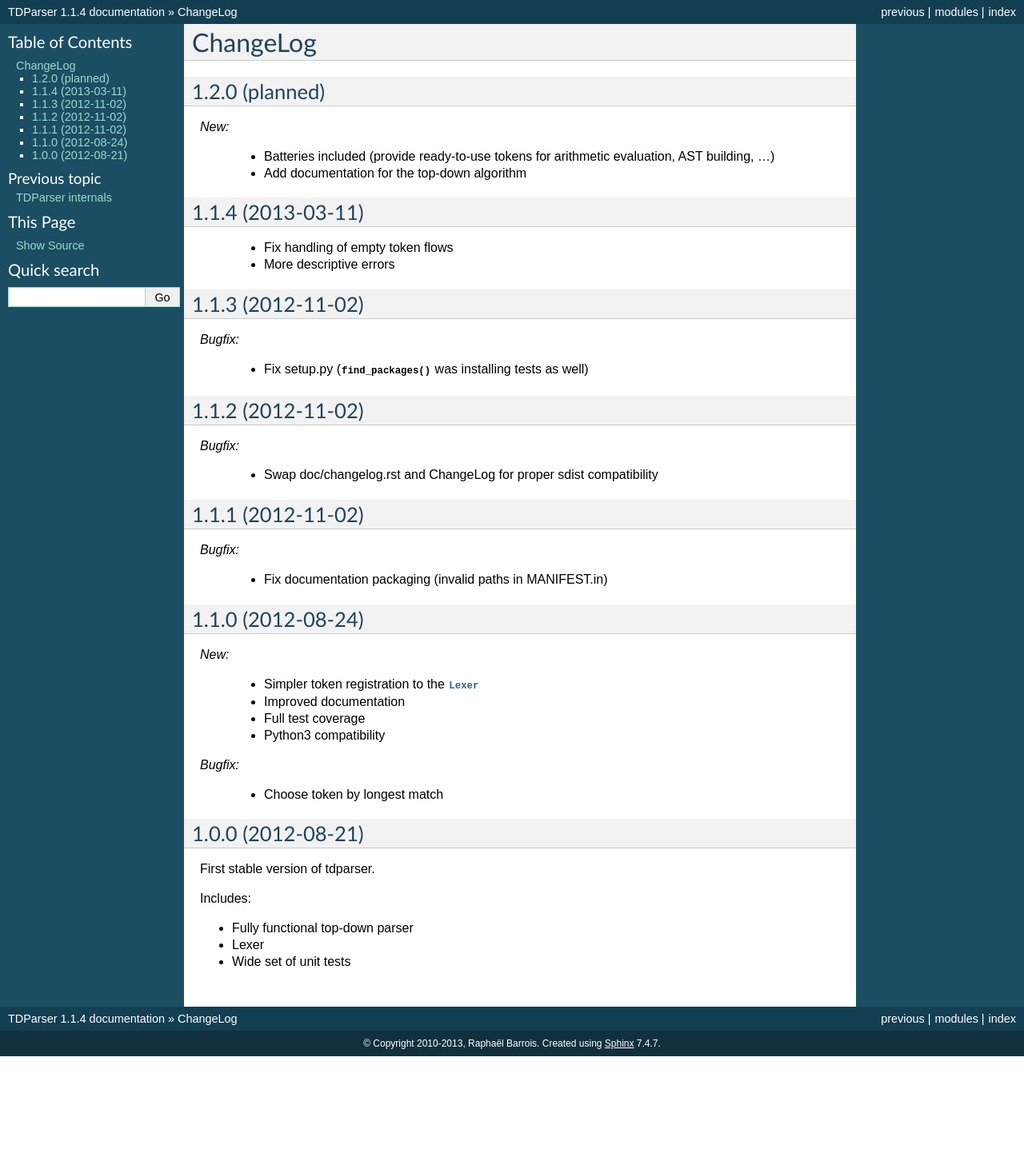
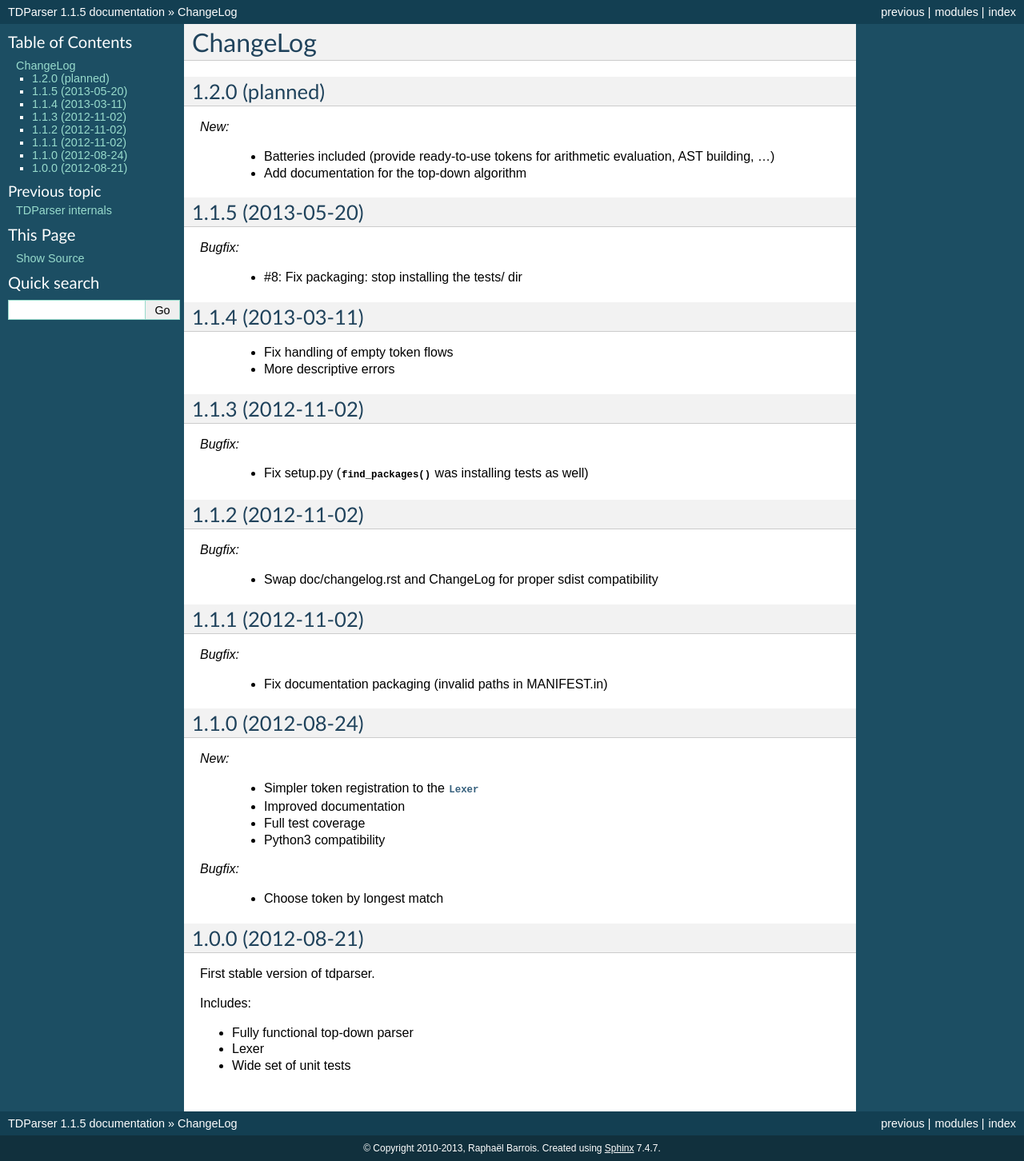
Before and after one commit to rbarrois/tdparser, a Sphinx documentation site: the page built from doc/changelog.rst, in a window 1280 px wide. Shown: the whole page at 80% size. Built offline with Sphinx 7.4.7, drawn with Linux system fonts in a browser that asks for light colours; before the commit the page ends 1321 px from its top, so only the background shows below that.

Commit message:
Release version 1.1.5
Signed-off-by: Raphaël Barrois <raphael.barrois@polytechnique.org>

```diff
--- a/doc/changelog.rst
+++ b/doc/changelog.rst
@@ -8,6 +8,13 @@
 
     - Batteries included (provide ready-to-use tokens for arithmetic evaluation, AST building, ...)
     - Add documentation for the top-down algorithm
+
+1.1.5 (2013-05-20)
+------------------
+
+*Bugfix:*
+
+    - #8: Fix packaging: stop installing the tests/ dir
 
 1.1.4 (2013-03-11)
 ------------------
--- a/tdparser/__init__.py
+++ b/tdparser/__init__.py
@@ -4,7 +4,7 @@
 # Python3
 from __future__ import unicode_literals
 
-__version__ = '1.1.4'
+__version__ = '1.1.5'
 __author__ = "Raphaël Barrois <raphael.barrois+tdparser@polytechnique.org>"
 
 
```
